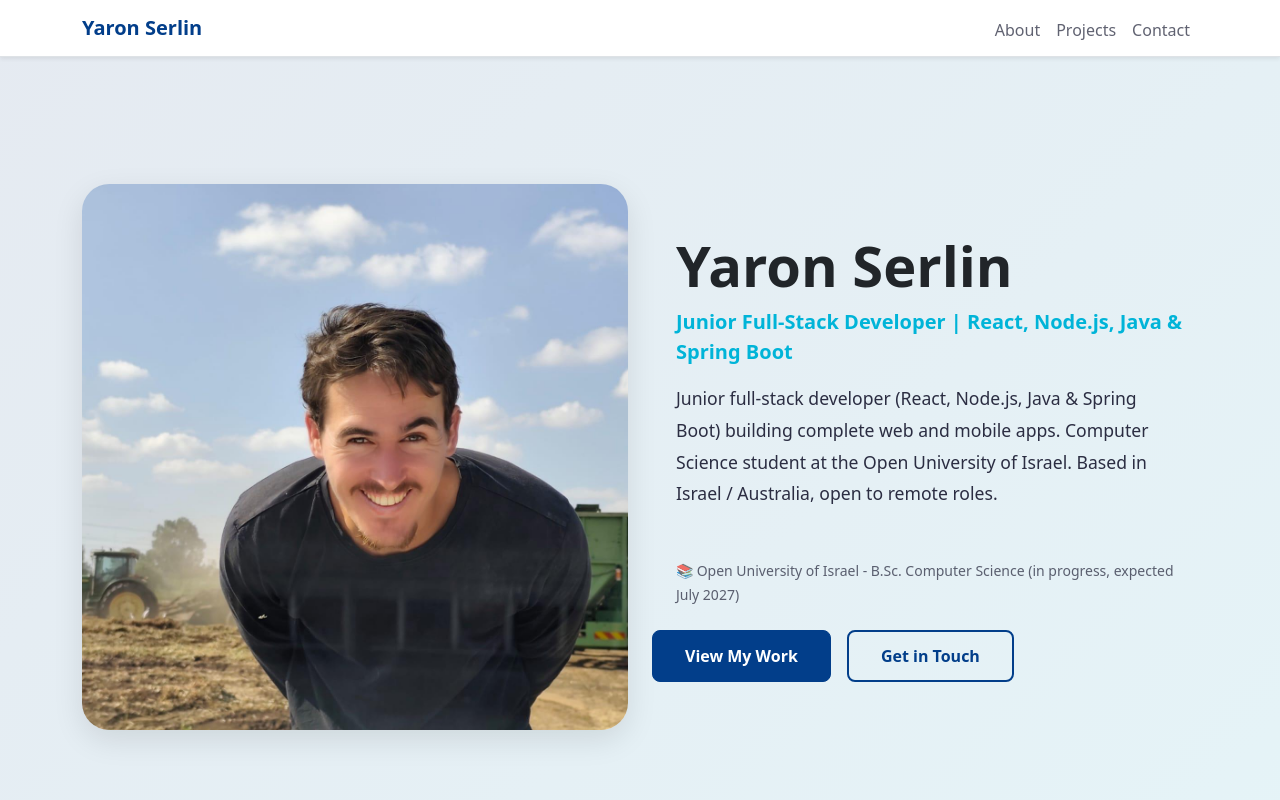
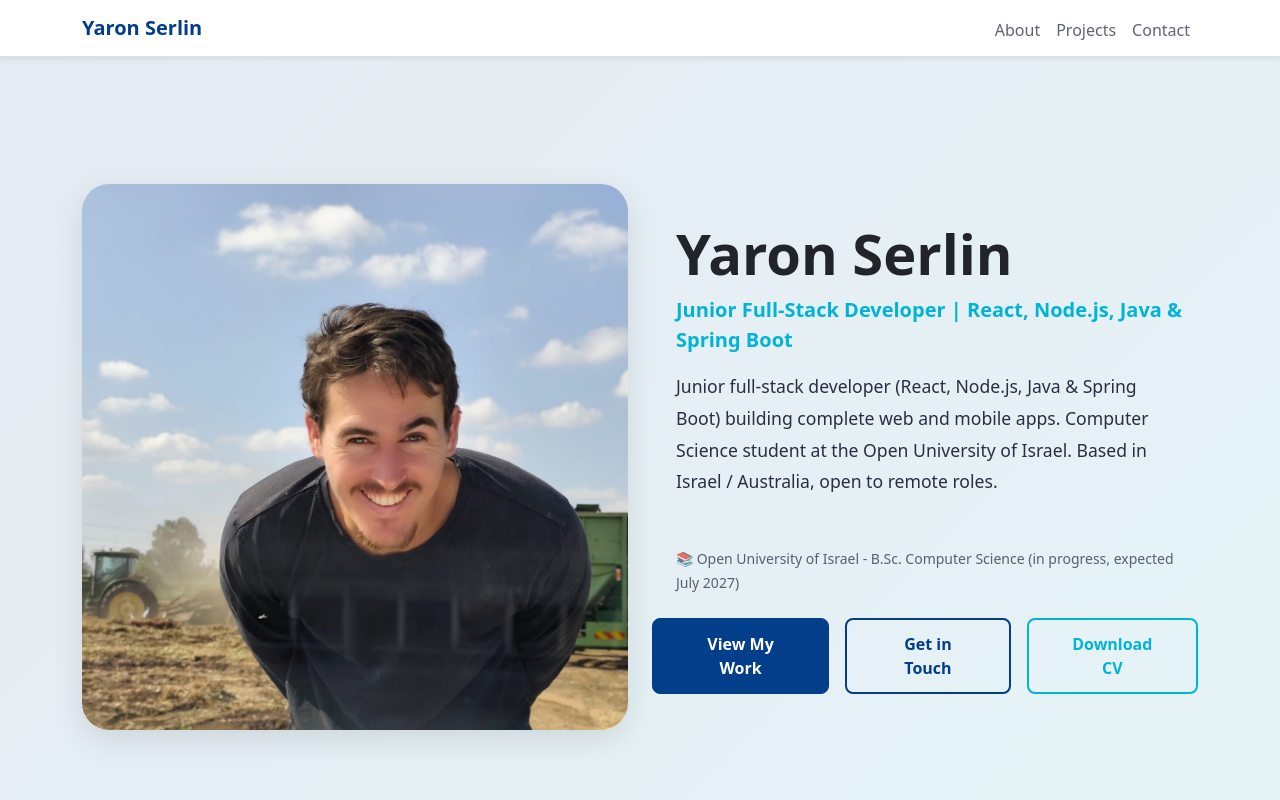
Before and after one commit to yaronserlin/portfolio, a React (Vite) app: page / in a window 1280 px wide. Shown: the top 800 px of the page. Built offline with nearby package versions, Linux system fonts and the light colour scheme; no server answers.

Commit message:
Add CV download button to HeroCTA component

```diff
--- a/src/components/HeroCTA.jsx
+++ b/src/components/HeroCTA.jsx
@@ -1,5 +1,5 @@
 /**
- * PREVIEW: Dual-action call-to-action button group for the home page hero section.
+ * PREVIEW: Call-to-action button group for the home page hero section.
  */
 
 import { Button } from "react-bootstrap";
@@ -7,7 +7,7 @@ import { useNavigate } from "react-router-dom";
 
 /**
  * Renders the primary navigation actions from the landing view, routing the user
- * towards either the projects gallery or the contact form.
+ * towards the projects gallery, the contact form, or the CV PDF.
  *
  * @returns {JSX.Element} The rendered call-to-action button group.
  */
@@ -51,6 +51,22 @@ const HeroCTA = () => {
             >
                 Get in Touch
             </Button>
+            <Button
+                as="a"
+                href="/Yaron_Serlin_CV.pdf"
+                target="_blank"
+                rel="noopener noreferrer"
+                variant="outline-secondary"
+                size="lg"
+                className="fw-bold btn-lift"
+                style={{
+                    padding: '0.75rem 2rem',
+                    fontSize: '1rem',
+                    border: '2px solid var(--bs-secondary)'
+                }}
+            >
+                Download CV
+            </Button>
         </div>
     );
 };
```
